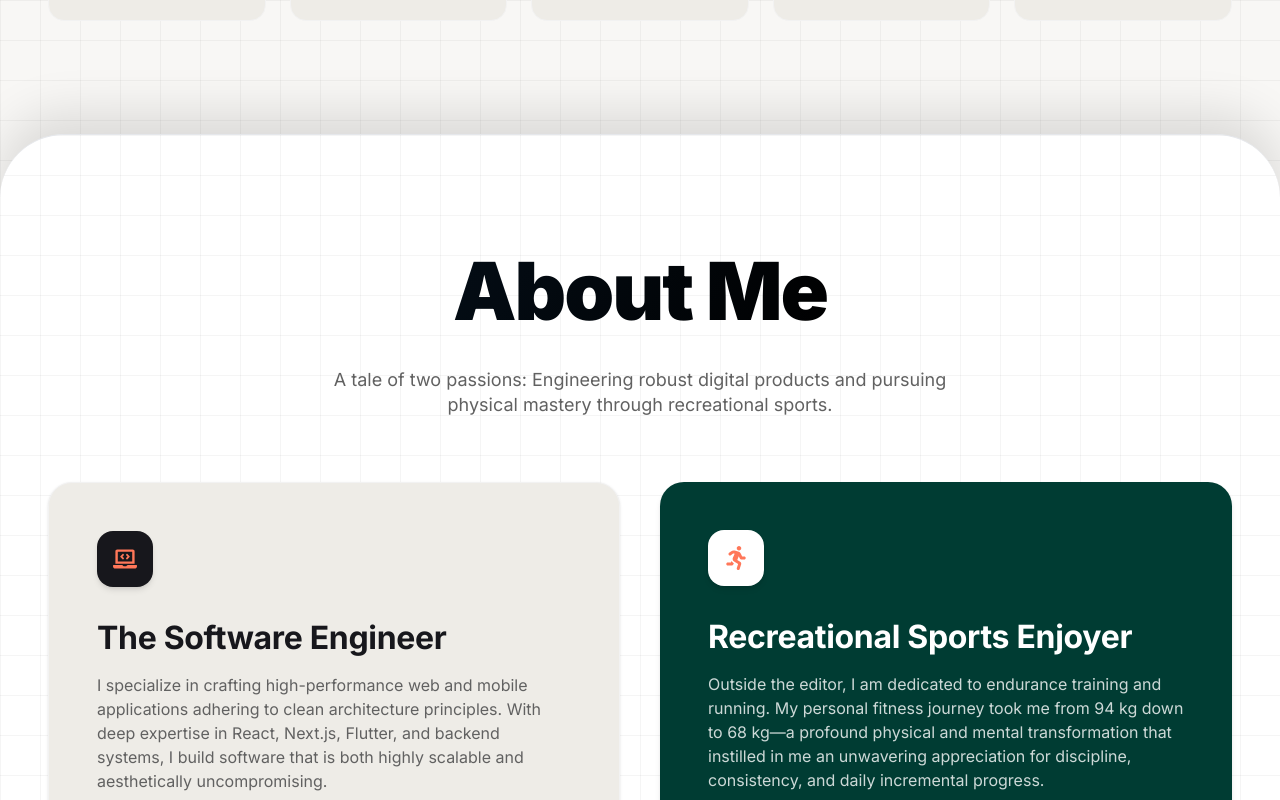
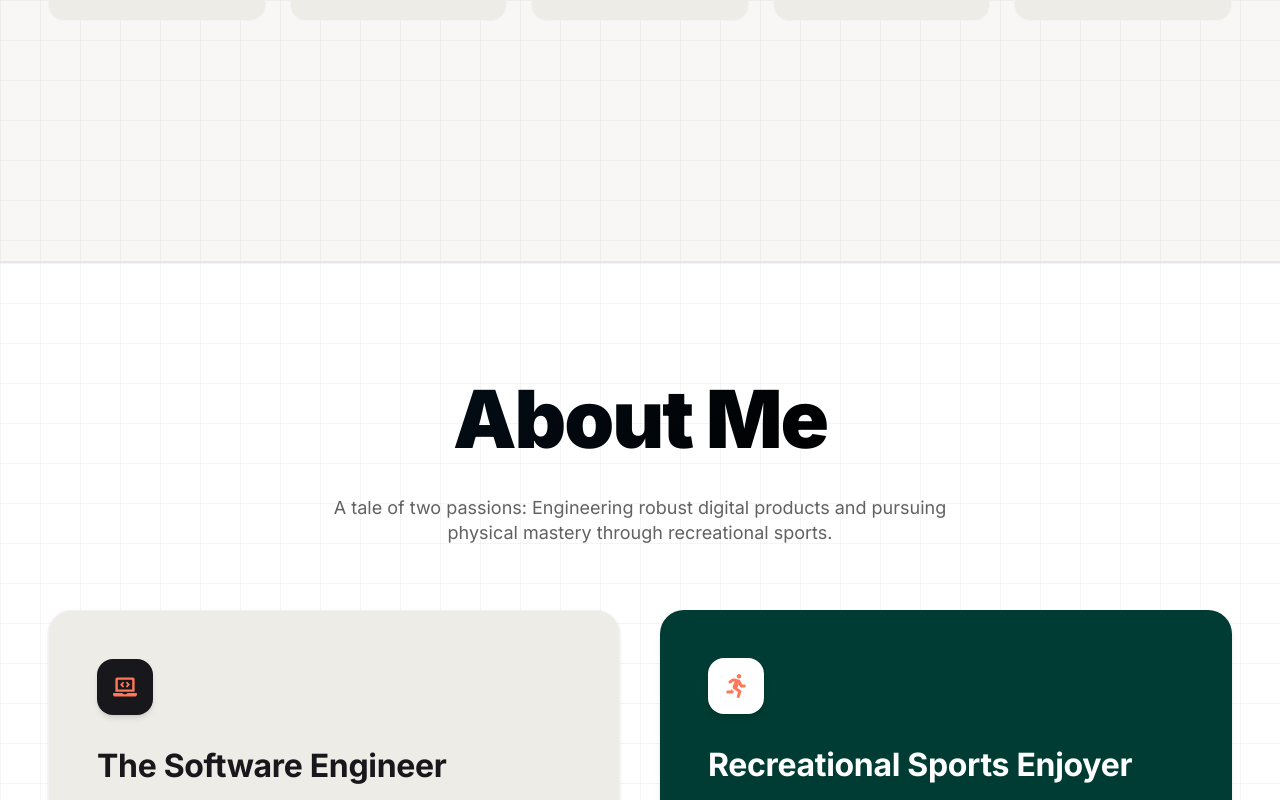
Before and after one commit to SutaSS/portofolio, a Next.js app: page / in a window 1280 px wide. Shown: the part 920-1720 px from the top of the page. Built offline with nearby package versions, Linux system fonts and the light colour scheme.

Commit message:
style: remove overlap stacking from About section

```diff
--- a/src/app/section/about.tsx
+++ b/src/app/section/about.tsx
@@ -65,7 +65,7 @@ const About = () => {
     <section
       ref={sectionRef}
       id="about"
-      className="min-h-fit bg-canvas bg-grid-pattern text-ink relative z-20 -mt-20 lg:-mt-32 rounded-t-[40px] lg:rounded-t-[64px] shadow-[0_-20px_50px_rgba(0,0,0,0.12)] overflow-hidden pt-24 pb-24 border-t border-border-light"
+      className="min-h-fit bg-canvas bg-grid-pattern text-ink relative z-10 overflow-hidden pt-24 pb-24 border-t border-border-light"
     >
       <div
         className={`relative z-10 container mx-auto px-6 lg:px-12 max-w-7xl justify-center flex flex-col transition-all duration-700 ${
```
